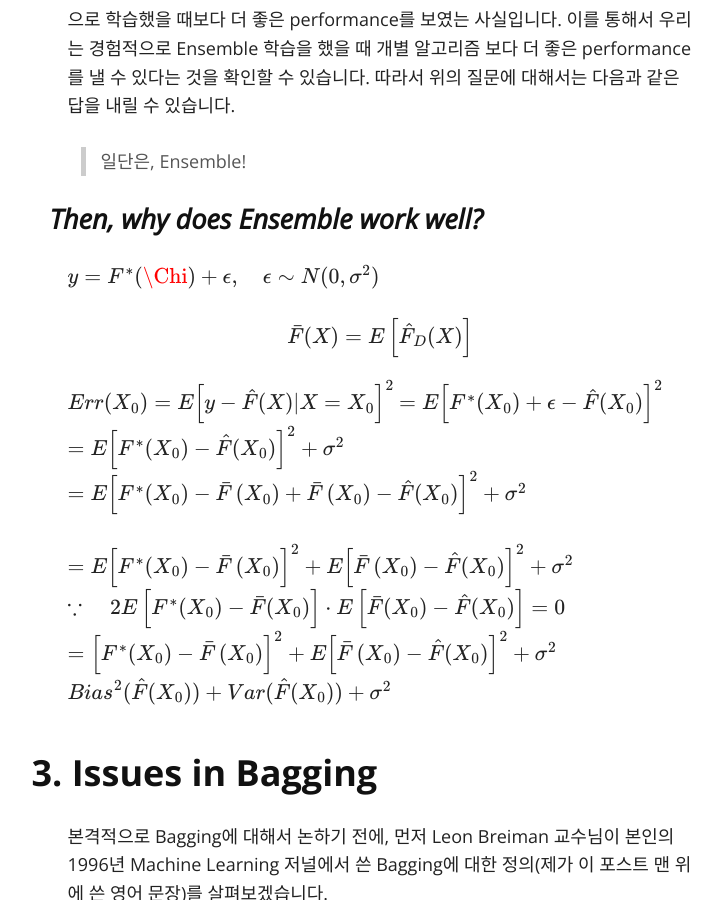
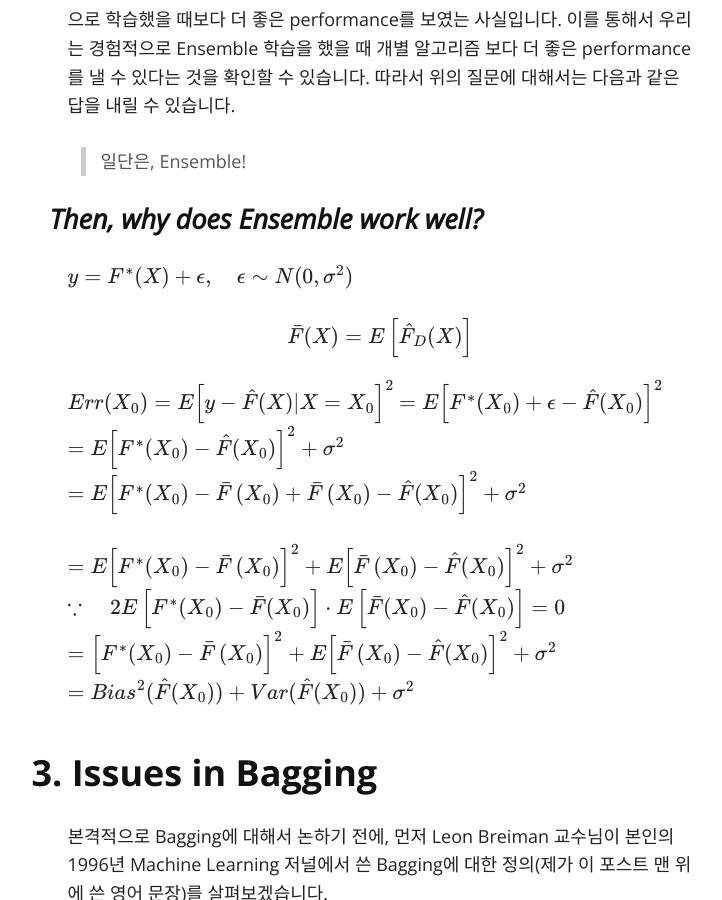
Before and after one commit to seokchaeyoon/seokchaeyoon.github.io, a Jekyll site: the page built from index.md, in a window 1280 px wide and 900 px high, scrolled down 3294 px. Shown: the whole window, without its empty margins (260-982 px from the left). Built offline with Jekyll 4.4.1, drawn with Linux system fonts in a browser that asks for light colours; nearby versions of some CDN libraries; formulas are drawn with MathJax 3.

Commit message:
Update index.md

```diff
--- a/index.md
+++ b/index.md
@@ -51,7 +51,7 @@ Ensemble 학습은 이 명제와 매우 비슷한 intuition을 가지고 있습
 > 일단은, Ensemble!
 
 #### ***Then, why does Ensemble work well?***
-$$ y={ F }^{ * }(\Chi )+\epsilon ,\quad \epsilon \sim N(0,{ \sigma  }^{ 2 }) $$
+$$ y={ F }^{ * }(X)+\epsilon ,\quad \epsilon \sim N(0,{ \sigma  }^{ 2 }) $$
 
 $$ \bar { F } (X)=E\left[ { \hat { F }  }_{ D }(X) \right]  $$
 
@@ -63,7 +63,7 @@ $$  =E{ \left[ { F }^{ * }({ X }_{ 0 })-\bar { F } \left( { X }_{ 0 } \right) +\
 $$  =E{ \left[ { F }^{ * }({ X }_{ 0 })-\bar { F } \left( { X }_{ 0 } \right)  \right]  }^{ 2 }+E{ \left[ \bar { F } \left( { X }_{ 0 } \right) -\hat { F } ({ X }_{ 0 }) \right]  }^{ 2 }+{ \sigma  }^{ 2 }  $$
 $$ \because \quad 2E\left[ { F }^{ * }({ X }_{ 0 })-\bar { F } ({ X }_{ 0 }) \right] \cdot E\left[ \bar { F } ({ X }_{ 0 })-\hat { F } ({ X }_{ 0 }) \right] =0 $$
 $$  ={ \left[ { F }^{ * }({ X }_{ 0 })-\bar { F } \left( { X }_{ 0 } \right)  \right]  }^{ 2 }+E{ \left[ \bar { F } \left( { X }_{ 0 } \right) -\hat { F } ({ X }_{ 0 }) \right]  }^{ 2 }+{ \sigma  }^{ 2 }  $$
-$$  { Bias }^{ 2 }(\hat { F } ({ X }_{ 0 }))+Var(\hat { F } ({ X }_{ 0 }))+{ \sigma  }^{ 2 }  $$
+$$  ={ Bias }^{ 2 }(\hat { F } ({ X }_{ 0 }))+Var(\hat { F } ({ X }_{ 0 }))+{ \sigma  }^{ 2 }  $$
 
 ### 3. Issues in Bagging
 
```
